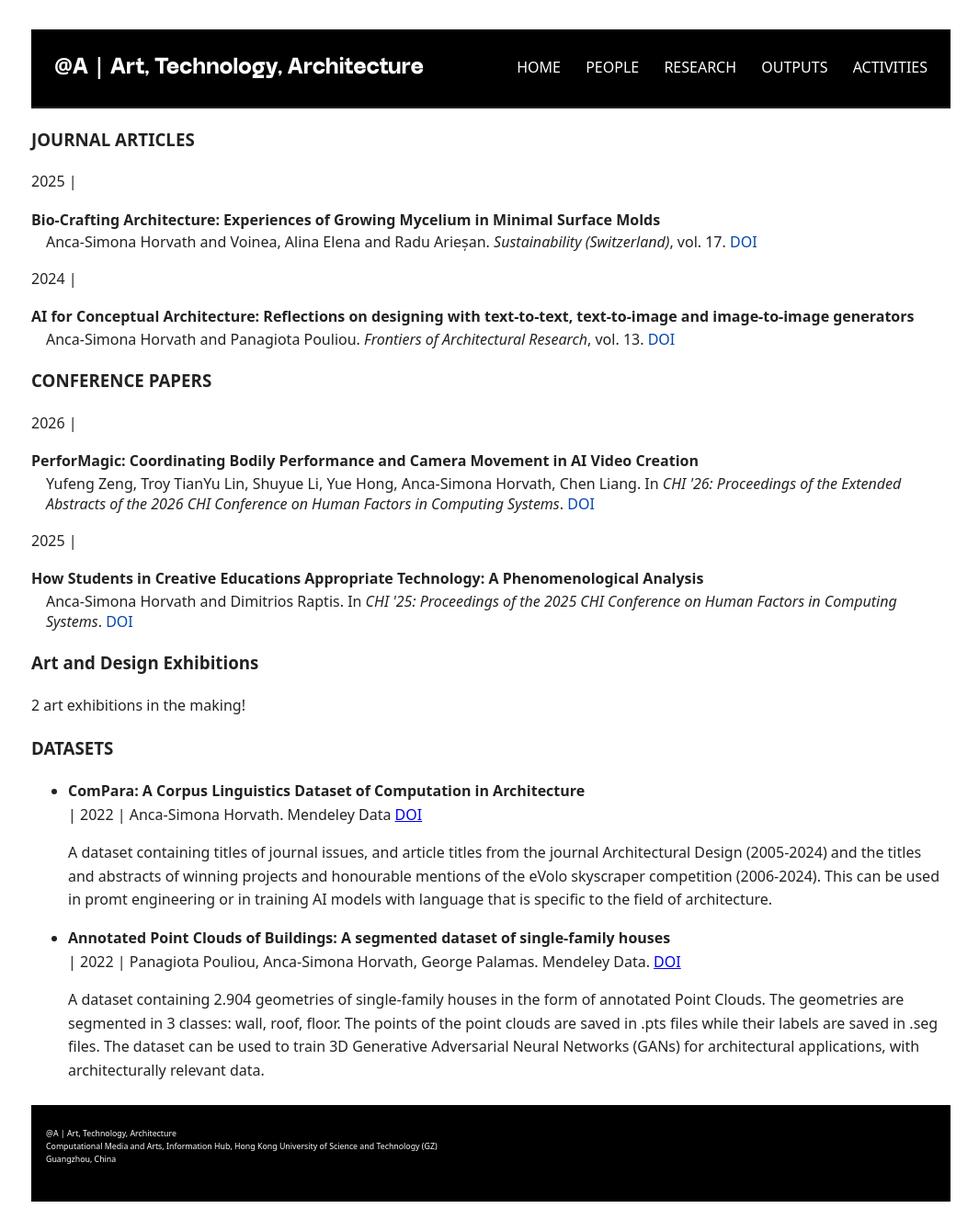
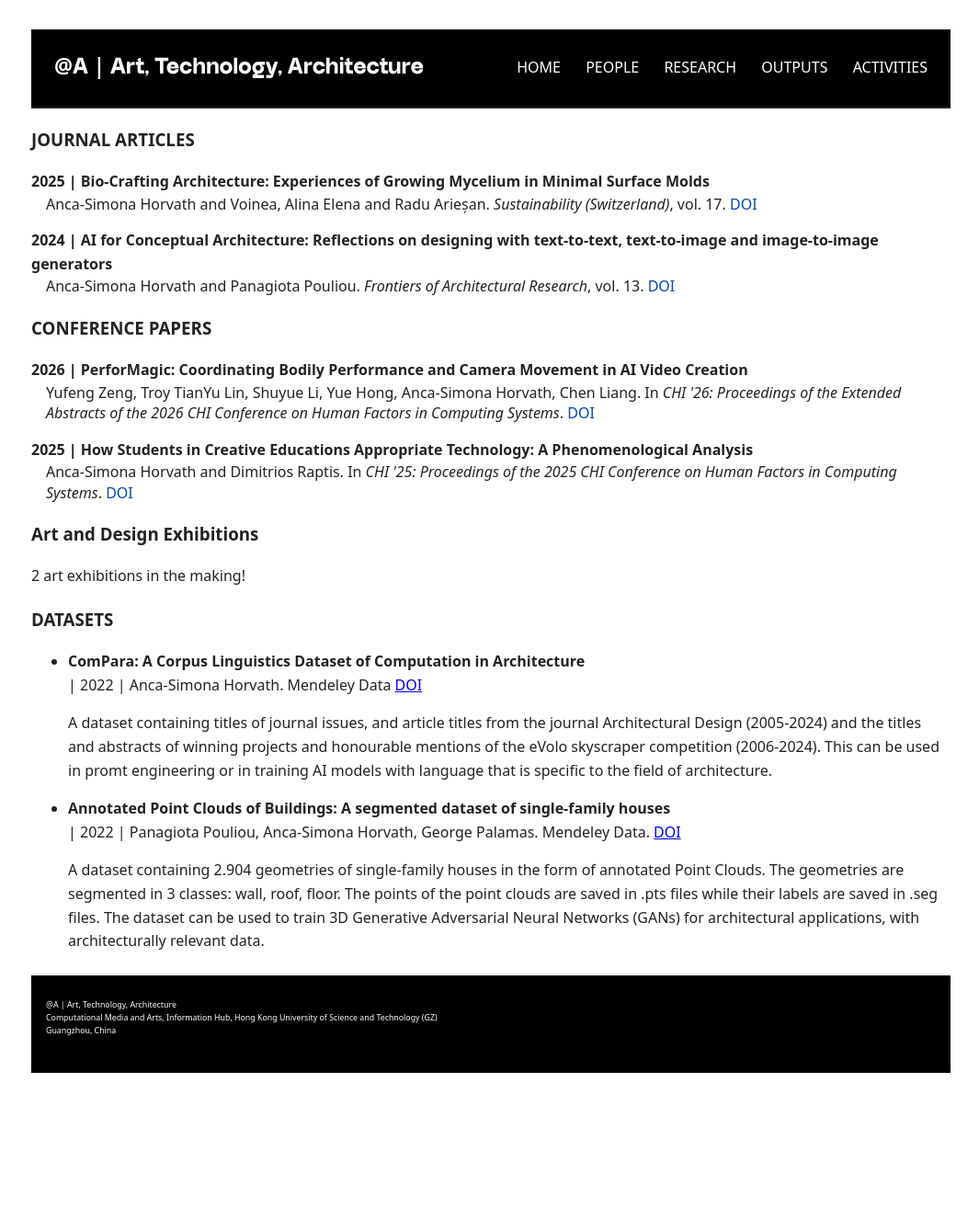
Before and after one commit to anqua/at-a, a Jekyll site: the page built from outputs.md, in a window 1280 px wide. Shown: the whole page at 92% size, without its empty margins (106-1171 px from the left). Built offline with Jekyll 4.4.1, drawn with Linux system fonts in a browser that asks for light colours; some web fonts are replaced; after the commit the page ends 1199 px from its top, so only the background shows below that.

Commit message:
Update outputs.md

```diff
--- a/outputs.md
+++ b/outputs.md
@@ -11,7 +11,7 @@ title: Outputs
 <dl>
 {% assign sorted_journals = site.data.publications | where: "type", "article" | sort: "year" | reverse %}
 {% for pub in sorted_journals %}
-  {{ pub.year }} | <dt>{{ pub.title }}</dt>
+  <dt>{{ pub.year }} | {{ pub.title }}</dt>
   <dd>
     {{ pub.authors }}. <em>{{ pub.journal }}</em>{% if pub.volume %}, vol. {{ pub.volume }}{% endif %}{% if pub.pages %}, pp. {{ pub.pages }}{% endif %}.
     {% if pub.doi %}<a href="https://doi.org/{{ pub.doi }}" target="_blank">DOI</a>{% endif %}
@@ -23,7 +23,7 @@ title: Outputs
 <dl>
 {% assign sorted_confs = site.data.publications | where: "type", "conference" | sort: "year" | reverse %}
 {% for pub in sorted_confs %}
-  {{ pub.year }} | <dt>{{ pub.title }}</dt>
+  <dt>{{ pub.year }} | {{ pub.title }}</dt>
   <dd>
     {{ pub.authors }}. In <em>{{ pub.conference }}</em>.
     {% if pub.doi %}<a href="https://doi.org/{{ pub.doi }}" target="_blank">DOI</a>{% endif %}
```
